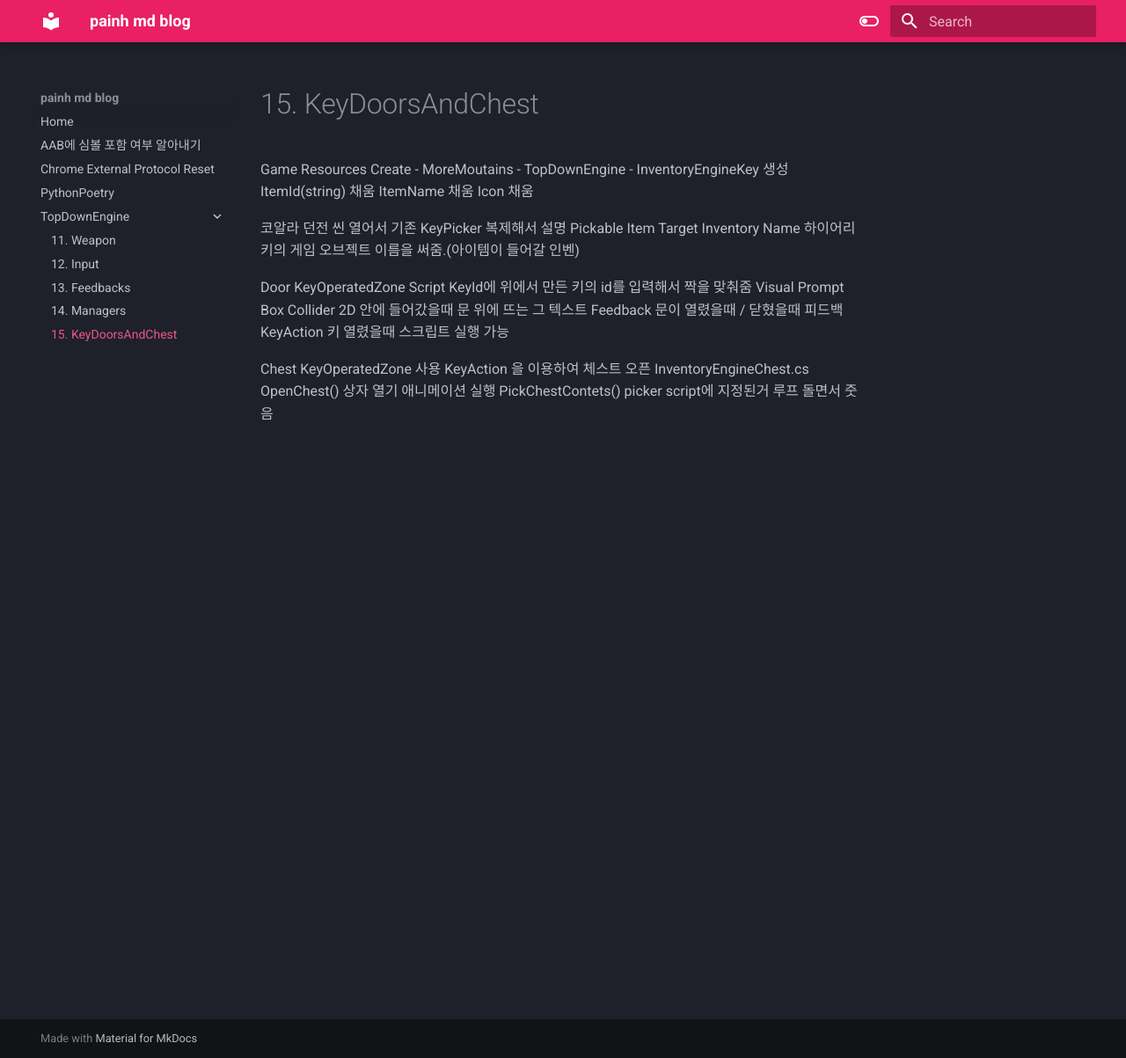
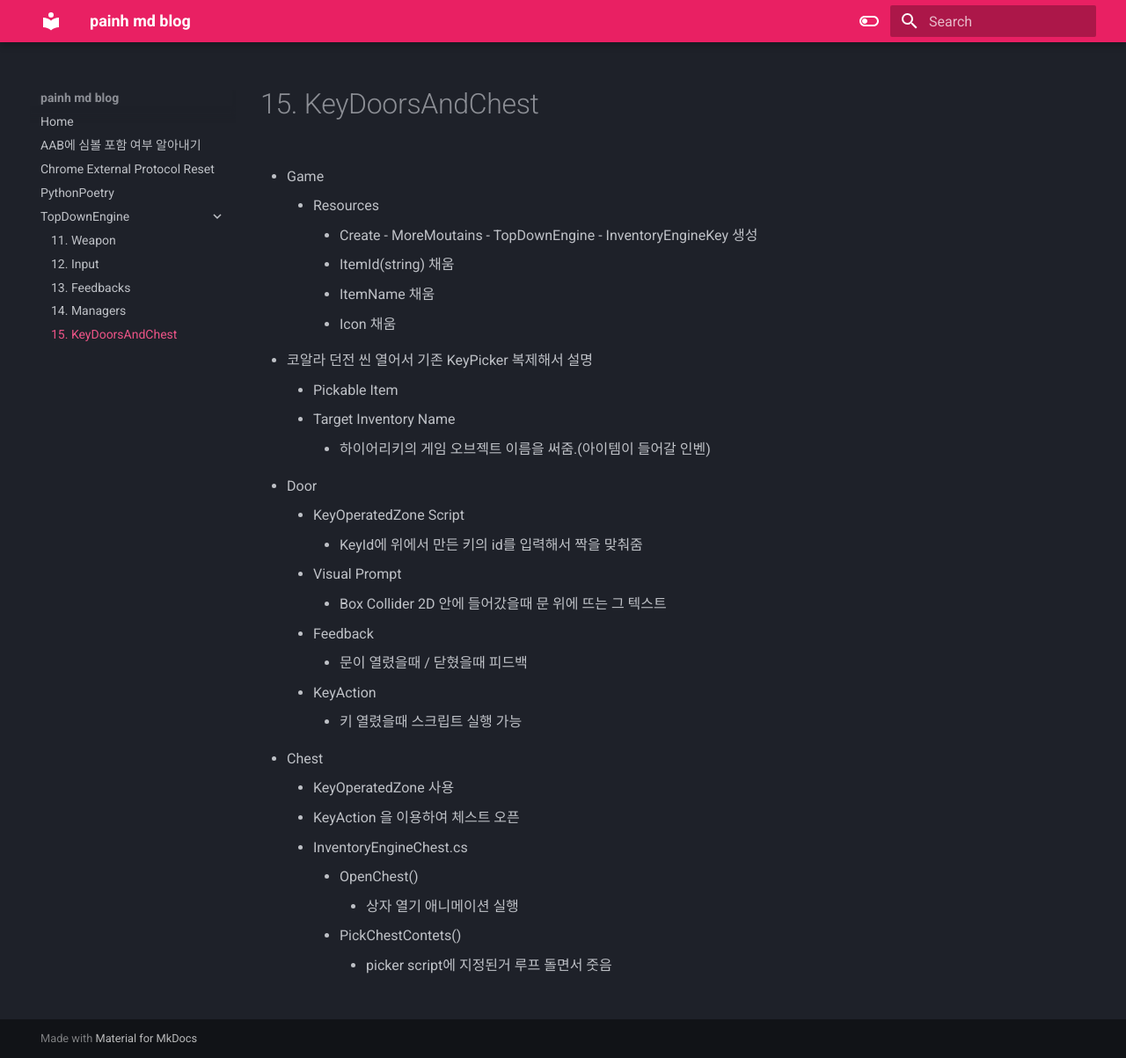
Before and after one commit to painh/md-blog, an MkDocs documentation site: the page built from docs/TopDownEngine/15. KeyDoorsAndChest.md, in a window 1280 px wide and 1203 px high. Shown: the whole window at 88% size. Built offline with MkDocs 1.6.1 and Material for MkDocs 9.7.7, drawn with Linux system fonts in a browser that asks for light colours.

Commit message:
`date +"m-d"`

```diff
--- a/docs/TopDownEngine/15. KeyDoorsAndChest.md
+++ b/docs/TopDownEngine/15. KeyDoorsAndChest.md
@@ -1,30 +1,30 @@
-Game
-	Resources
-		Create - MoreMoutains - TopDownEngine - InventoryEngineKey 생성
-		ItemId(string) 채움
-		ItemName 채움
-		Icon 채움
+- Game
+	- Resources
+		- Create - MoreMoutains - TopDownEngine - InventoryEngineKey 생성
+		- ItemId(string) 채움
+		- ItemName 채움
+		- Icon 채움
 
-코알라 던전 씬 열어서 기존 KeyPicker 복제해서 설명
-	Pickable Item
-	Target Inventory Name
-		하이어리키의 게임 오브젝트 이름을 써줌.(아이템이 들어갈 인벤)
+- 코알라 던전 씬 열어서 기존 KeyPicker 복제해서 설명
+	- Pickable Item
+	- Target Inventory Name
+		- 하이어리키의 게임 오브젝트 이름을 써줌.(아이템이 들어갈 인벤)
 
-Door
-	KeyOperatedZone Script
-		KeyId에 위에서 만든 키의 id를 입력해서 짝을 맞춰줌
-	Visual Prompt
-		Box Collider 2D 안에 들어갔을때 문 위에 뜨는 그 텍스트
-	Feedback
-		문이 열렸을때 / 닫혔을때 피드백
-	KeyAction
-		키 열렸을때 스크립트 실행 가능
+- Door
+	- KeyOperatedZone Script
+		- KeyId에 위에서 만든 키의 id를 입력해서 짝을 맞춰줌
+	- Visual Prompt
+		- Box Collider 2D 안에 들어갔을때 문 위에 뜨는 그 텍스트
+	- Feedback
+		- 문이 열렸을때 / 닫혔을때 피드백
+	- KeyAction
+		- 키 열렸을때 스크립트 실행 가능
 
-Chest
-	KeyOperatedZone 사용
-	KeyAction 을 이용하여 체스트 오픈
-	InventoryEngineChest.cs
-		OpenChest()
-			상자 열기 애니메이션 실행
-		PickChestContets()
-			picker script에 지정된거 루프 돌면서 줏음
+- Chest
+	- KeyOperatedZone 사용
+	- KeyAction 을 이용하여 체스트 오픈
+	- InventoryEngineChest.cs
+		- OpenChest()
+			- 상자 열기 애니메이션 실행
+		- PickChestContets()
+			- picker script에 지정된거 루프 돌면서 줏음
```
